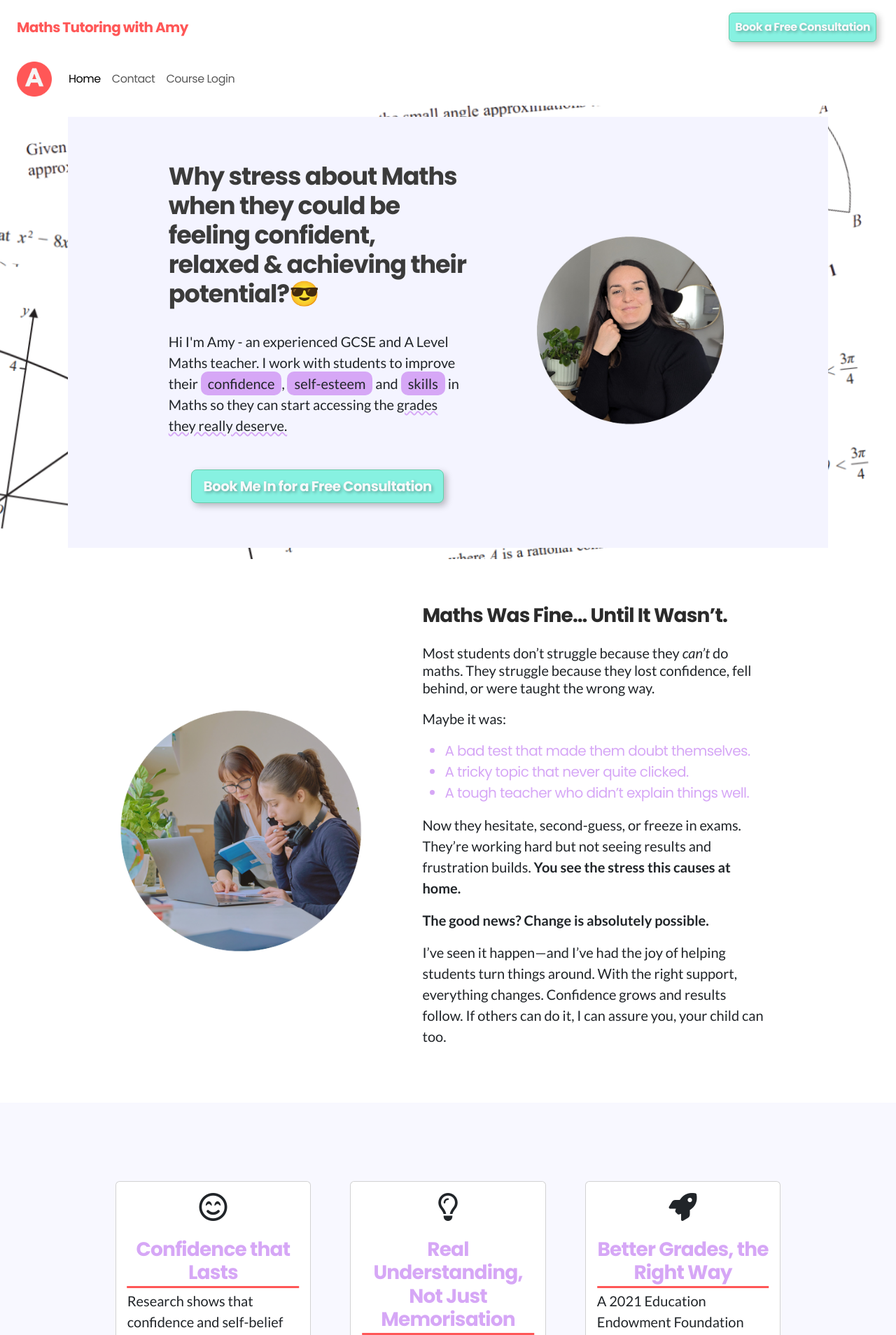
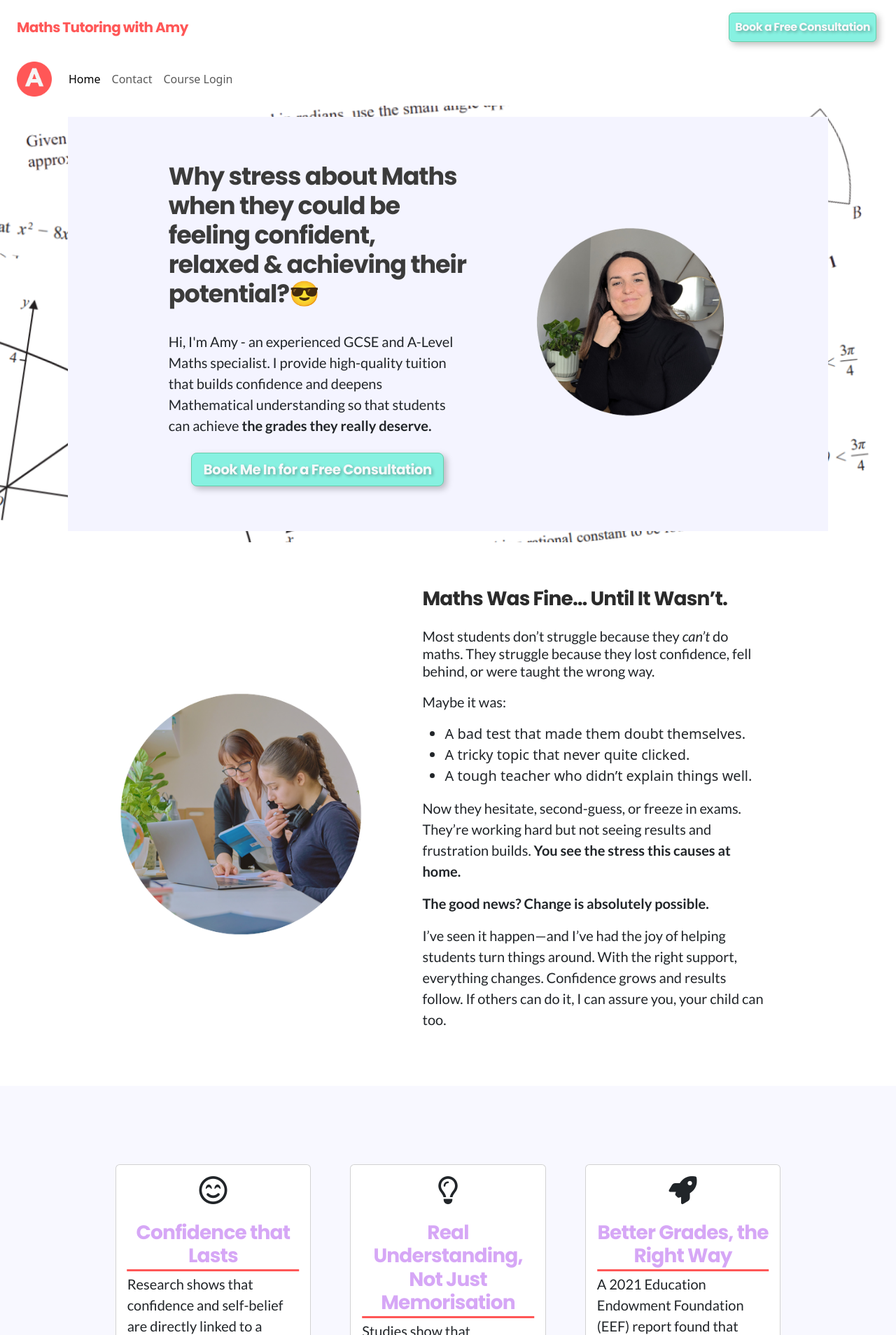
Before and after one commit to AmyB173/mathstutoringwithamy, a PHP site: page / in a window 1280 px wide. Shown: the top 1908 px of the page at 70% size. Run offline with PHP 8.4, Linux system fonts and the light colour scheme; some libraries are stand-ins or nearby versions.

Commit message:
updated hero copy

```diff
--- a/assets/css/style.css
+++ b/assets/css/style.css
@@ -23,8 +23,7 @@ h2,
 h3,
 h4,
 h5,
-h6,
-ul {
+h6 {
   font-family: "Poppins", sans-serif;
   letter-spacing: -0.03em;
   color:#D6A7F6;
--- a/index.html
+++ b/index.html
@@ -190,17 +190,10 @@
                   relaxed & achieving their potential?😎
                 </h1>
 
-                <p class="text-start fs-5 mb-5 mt-4">
-                  Hi I'm Amy - an experienced GCSE and A&nbsp;Level Maths
-                  teacher. I work with students to improve their
-                  <span class="brush-stroke">confidence</span>,
-                  <span class="brush-stroke">self-esteem</span> and
-                  <span class="brush-stroke">skills</span> in Maths so they can
-                  start accessing the
-                  <span class="wavy-underline"
-                    >grades they really deserve.
-                  </span>
+                <p class="text-start fs-5 mt-4 mb-4">
+                  Hi, I'm Amy - an experienced GCSE and A-Level Maths specialist. I provide high-quality tuition that builds confidence and deepens Mathematical understanding so that students can achieve <span class="fw-bold">the grades they really deserve.</span>
                 </p>
+
                 <a
                   id="cta-btn"
                   href="https://app.reclaim.ai/m/mathstutoringwithamy"
```
